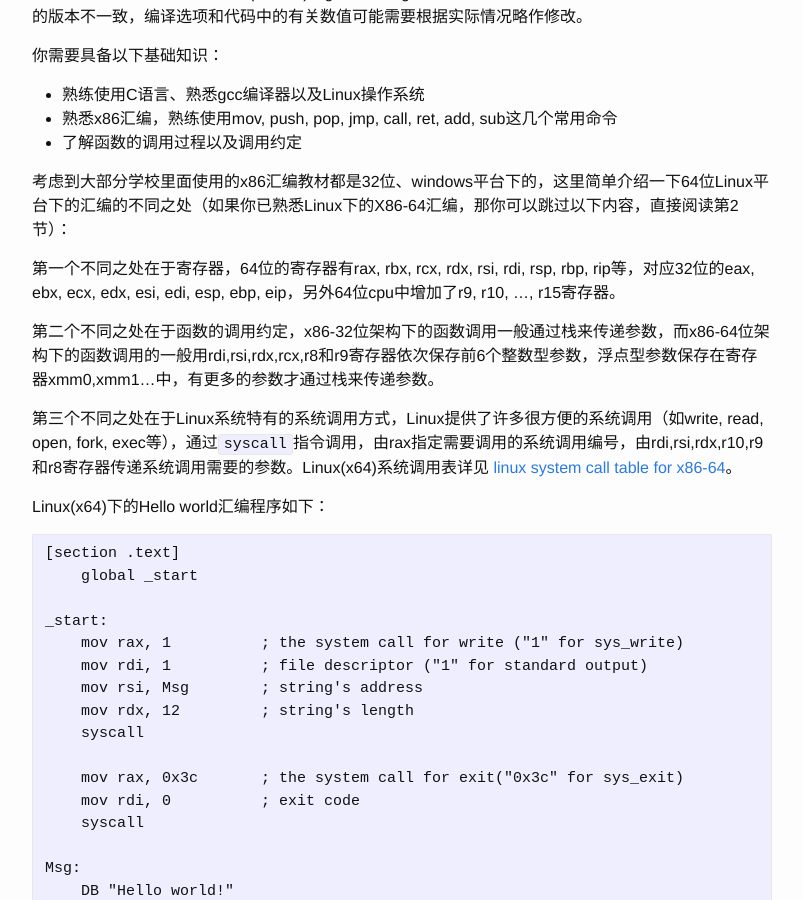
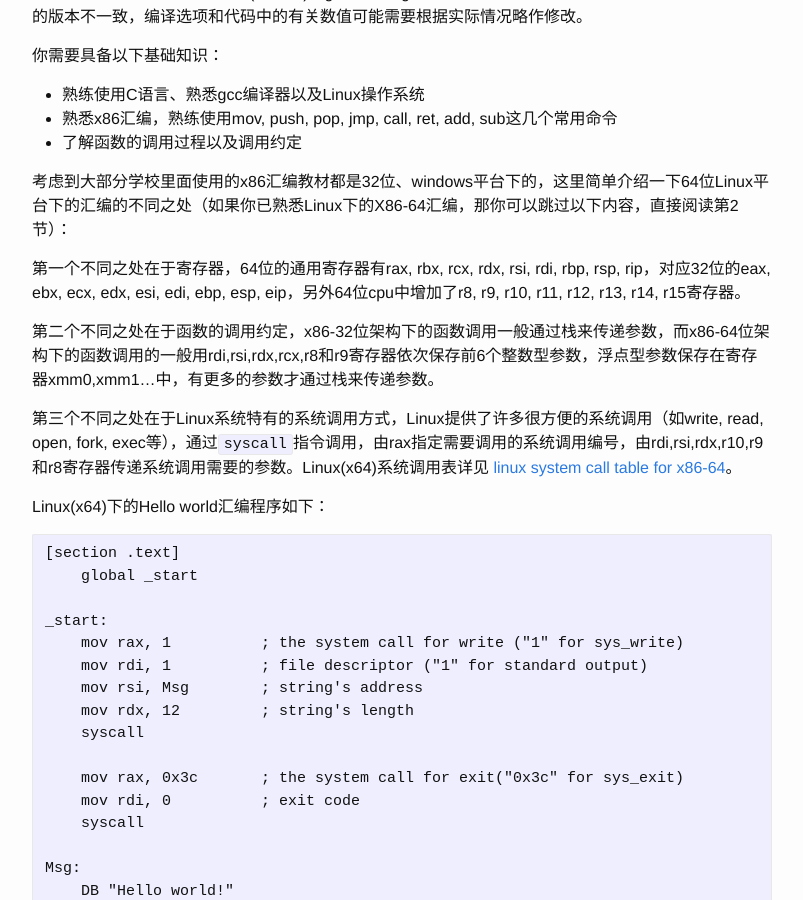
Before and after one commit to pandolia/pandolia.github.io, a Jekyll site: the page built from _posts/2016-01-22-rop.md, in a window 1280 px wide and 900 px high, scrolled down 906 px. Shown: the whole window, without its empty margins (238-1041 px from the left). Built offline with Jekyll 4.4.1, drawn with Linux system fonts in a browser that asks for light colours.

Commit message:
Update 2016-01-22-rop.md

```diff
--- a/_posts/2016-01-22-rop.md
+++ b/_posts/2016-01-22-rop.md
@@ -40,7 +40,7 @@ category: 文章
 
 考虑到大部分学校里面使用的x86汇编教材都是32位、windows平台下的，这里简单介绍一下64位Linux平台下的汇编的不同之处（如果你已熟悉Linux下的X86-64汇编，那你可以跳过以下内容，直接阅读第2节）：
 
-第一个不同之处在于寄存器，64位的寄存器有rax, rbx, rcx, rdx, rsi, rdi, rsp, rbp, rip等，对应32位的eax, ebx, ecx, edx, esi, edi, esp, ebp, eip，另外64位cpu中增加了r9, r10, ..., r15寄存器。
+第一个不同之处在于寄存器，64位的通用寄存器有rax, rbx, rcx, rdx, rsi, rdi, rbp, rsp, rip，对应32位的eax, ebx, ecx, edx, esi, edi, ebp, esp, eip，另外64位cpu中增加了r8, r9, r10, r11, r12, r13, r14, r15寄存器。
 
 第二个不同之处在于函数的调用约定，x86-32位架构下的函数调用一般通过栈来传递参数，而x86-64位架构下的函数调用的一般用rdi,rsi,rdx,rcx,r8和r9寄存器依次保存前6个整数型参数，浮点型参数保存在寄存器xmm0,xmm1...中，有更多的参数才通过栈来传递参数。
 
```
